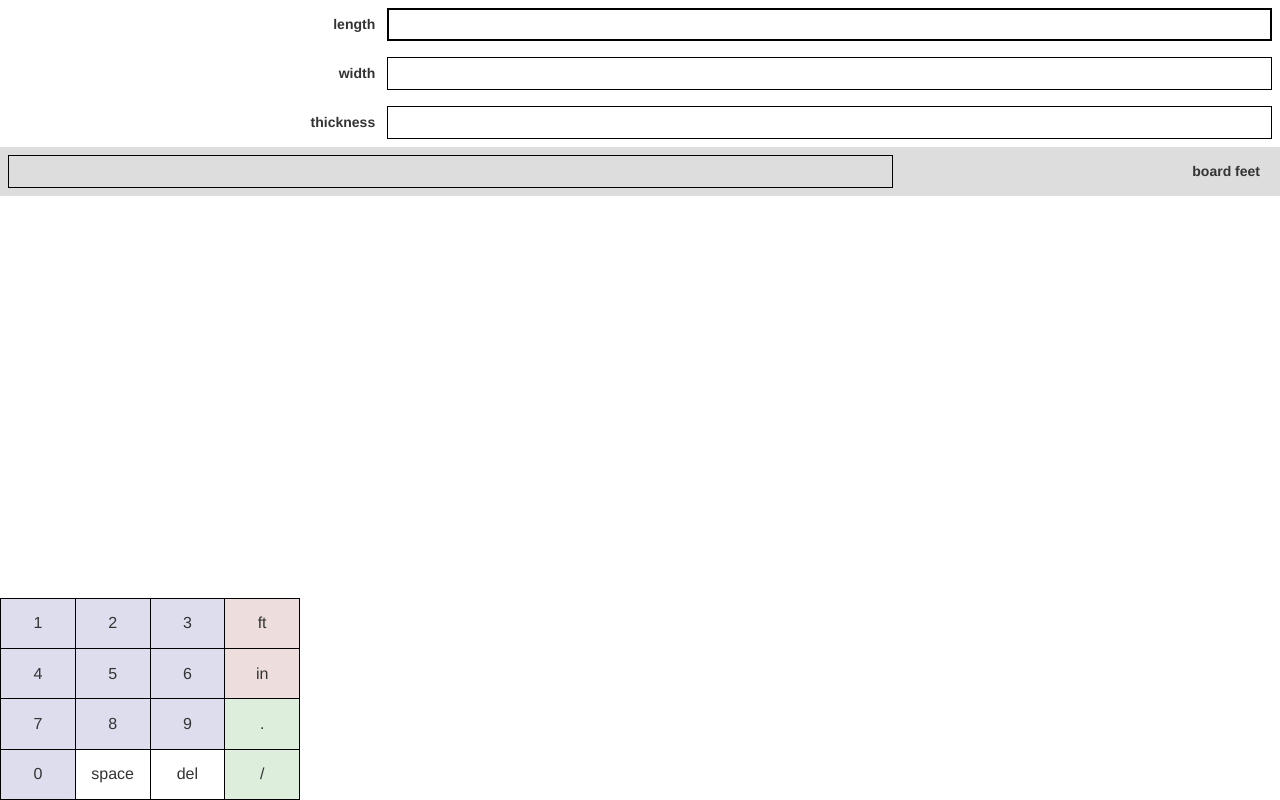
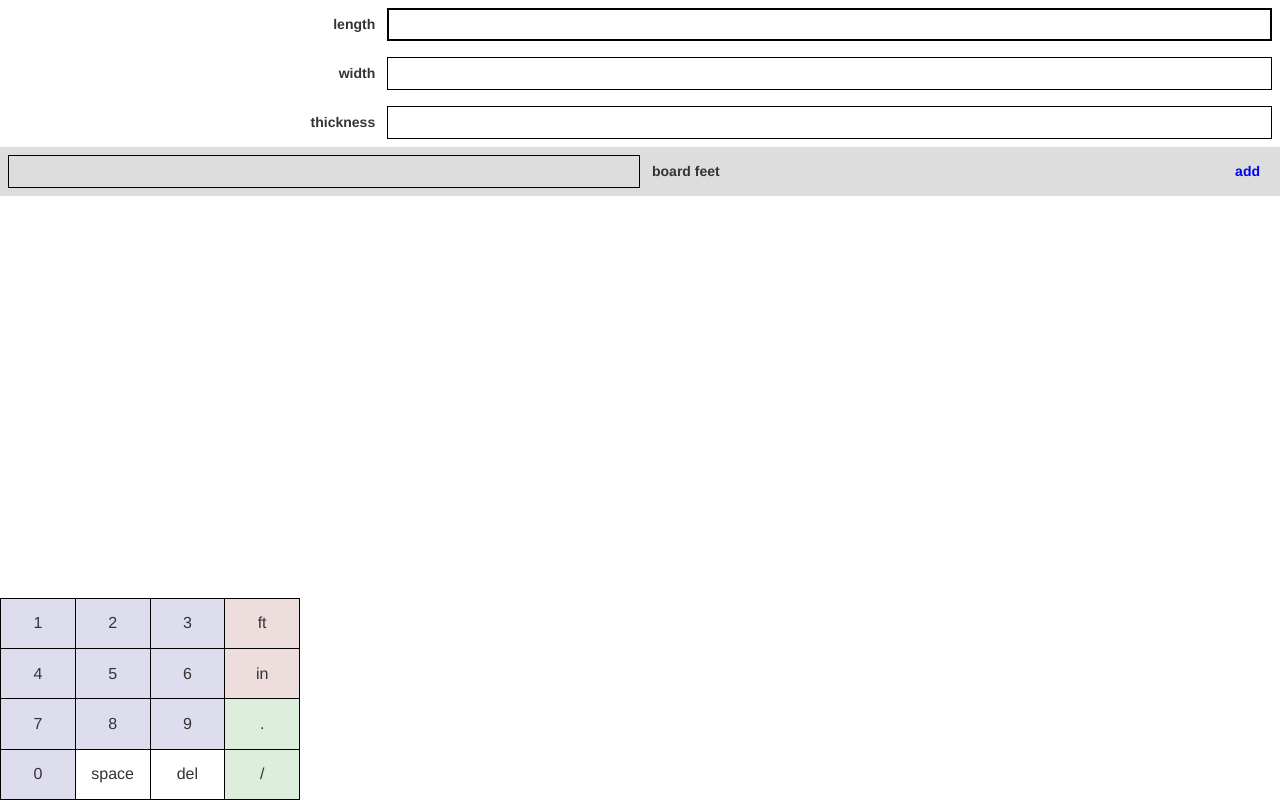
Before and after one commit to lwalen/bf-calc, a plain HTML site: page index.html in a window 1280 px wide. Drawn offline with nearby package versions, Linux system fonts and the light colour scheme.

Commit message:
More styling

```diff
--- a/calculator.js
+++ b/calculator.js
@@ -81,7 +81,7 @@ function updateBoardFeet() {
 	t = parseInput(t);
 
 	if ($.isNumeric(l) && $.isNumeric(w) && $.isNumeric(t)) {
-		$('.board-feet .field-text').text(l * w * t / 144);
+		$('.board-feet .field-text').text((l * w * t / 144).toFixed(2));
 	} else {
 		$('.board-feet .field-text').text('');
 	}
--- a/index.html
+++ b/index.html
@@ -24,6 +24,7 @@
 		<div class='board-feet'>
 			<div class='field-text'></div>
 			<div class='field-label'>board feet</div>
+			<div class='field-label add'>add</div>
 		</div>
 
 		<div class='keypad'>
--- a/style.css
+++ b/style.css
@@ -50,13 +50,14 @@ td {
 
 .board-feet {
 	background-color: #ddd;
+	text-align: left;
 }
 
 .field-label {
 	display: inline-block;
 	font-weight: bold;
 	padding: 6px 0;
-	margin-right: 12px;
+	margin: 0 12px;
 }
 
 .field-text {
@@ -71,11 +72,17 @@ td {
 
 .board-feet .field-text {
 	float: left;
+	width: 50%;
 }
 
 .selected .field-text {
 	border: 2px solid black;
 	padding: 1px 9px;
+}
+
+.add {
+	float: right;
+	color: blue;
 }
 
 .dummy {
```
